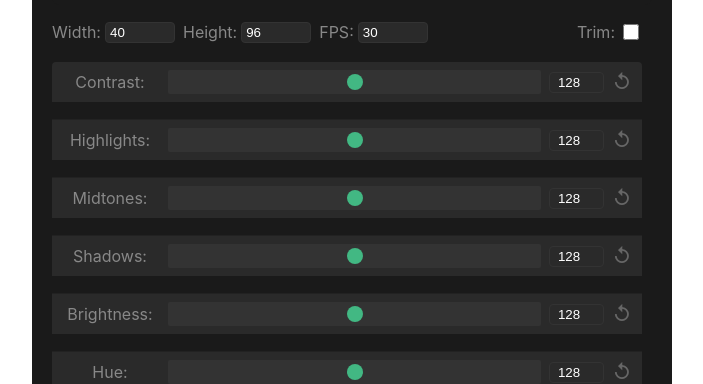
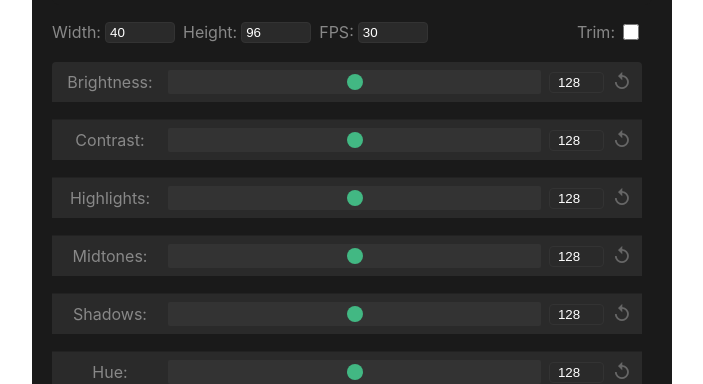
Before and after one commit to blastromen-labs/video-converter, a Vue app: page / in a window 1280 px wide. Shown: the part 187-571 px from the top of the page, without its empty margins (288-991 px from the left). Built offline with nearby package versions, Linux system fonts and the light colour scheme.

Commit message:
fix order

```diff
--- a/src/components/OutputSettings.vue
+++ b/src/components/OutputSettings.vue
@@ -123,7 +123,24 @@ const randomizeSettings = () => {
             <div class="adjustment-controls">
                 <div class="adjustment-control">
                     <div class="adjustment-row">
-                        <label for="contrast" class="adjustment-label">Contrast:</label>
+                        <label class="adjustment-label">Brightness:</label>
+                        <div class="adjustment-inputs">
+                            <input type="range" v-model="adjustments.brightness" min="0" max="255"
+                                @input="emit('update:adjustments', { ...adjustments })">
+                            <input type="number" v-model="adjustments.brightness" min="0" max="255"
+                                class="adjustment-number" @input="emit('update:adjustments', { ...adjustments })">
+                        </div>
+                        <button class="reset-icon-btn"
+                            @click="emit('update:adjustments', { ...adjustments, brightness: defaultSettings.adjustments.brightness })"
+                            title="Reset brightness">
+                            ↺
+                        </button>
+                    </div>
+                </div>
+
+                <div class="adjustment-control">
+                    <div class="adjustment-row">
+                        <label class="adjustment-label">Contrast:</label>
                         <div class="adjustment-inputs">
                             <input id="contrast-slider" type="range" v-model="adjustments.contrast" min="0" max="255"
                                 step="1" @input="emit('update:adjustments', { ...adjustments })">
@@ -183,23 +200,6 @@ const randomizeSettings = () => {
                         </div>
                         <button class="reset-icon-btn"
                             @click="emit('update:adjustments', { ...adjustments, shadows: defaultSettings.adjustments.shadows })"
-                            title="Reset to default value">
-                            ↺
-                        </button>
-                    </div>
-                </div>
-
-                <div class="adjustment-control">
-                    <div class="adjustment-row">
-                        <label for="brightness" class="adjustment-label">Brightness:</label>
-                        <div class="adjustment-inputs">
-                            <input id="brightness-slider" type="range" v-model="adjustments.brightness" min="0"
-                                max="255" step="1" @input="emit('update:adjustments', { ...adjustments })">
-                            <input type="number" v-model="adjustments.brightness" min="0" max="255"
-                                class="adjustment-number" @input="emit('update:adjustments', { ...adjustments })">
-                        </div>
-                        <button class="reset-icon-btn"
-                            @click="emit('update:adjustments', { ...adjustments, brightness: defaultSettings.adjustments.brightness })"
                             title="Reset to default value">
                             ↺
                         </button>
```
